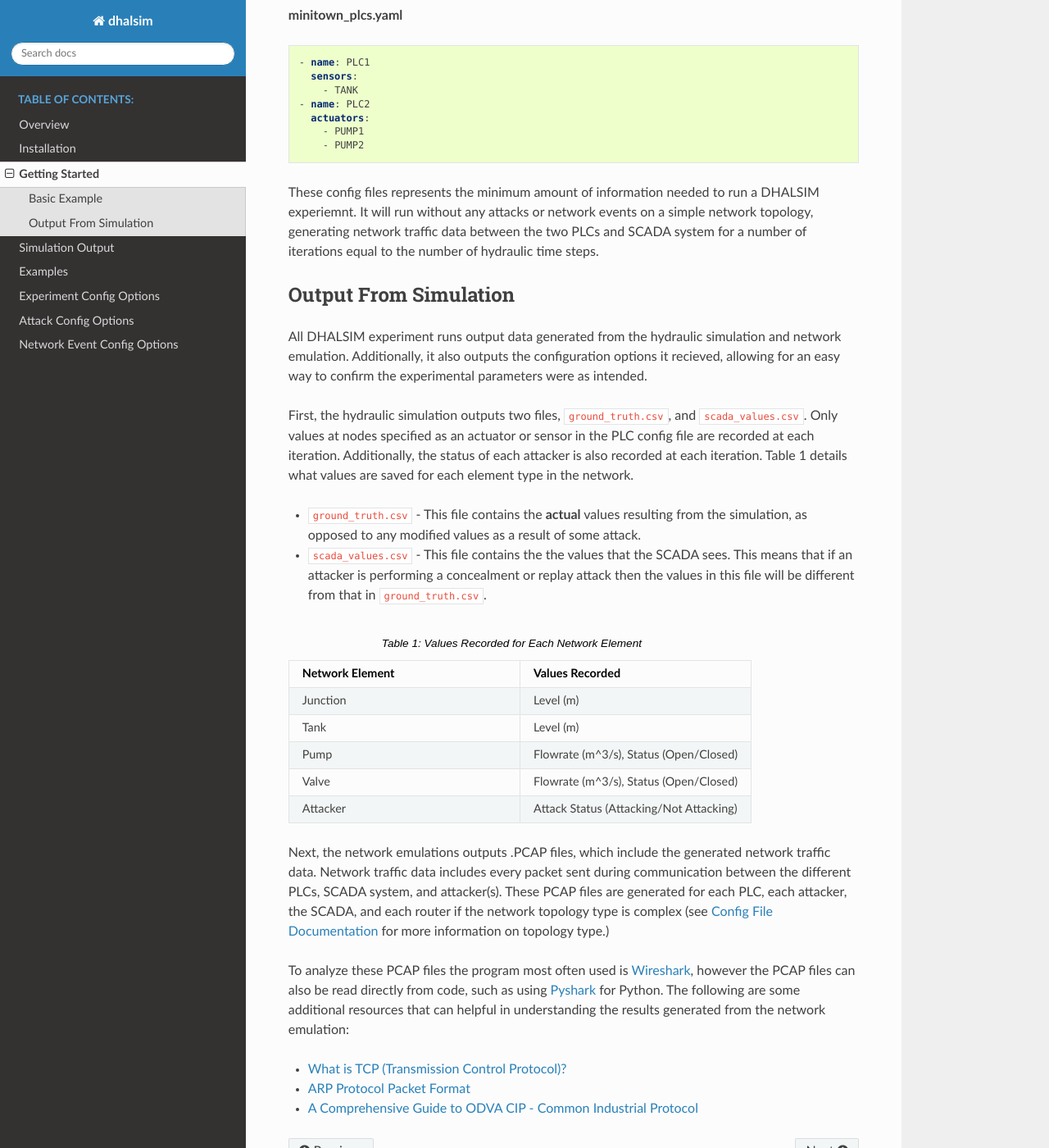
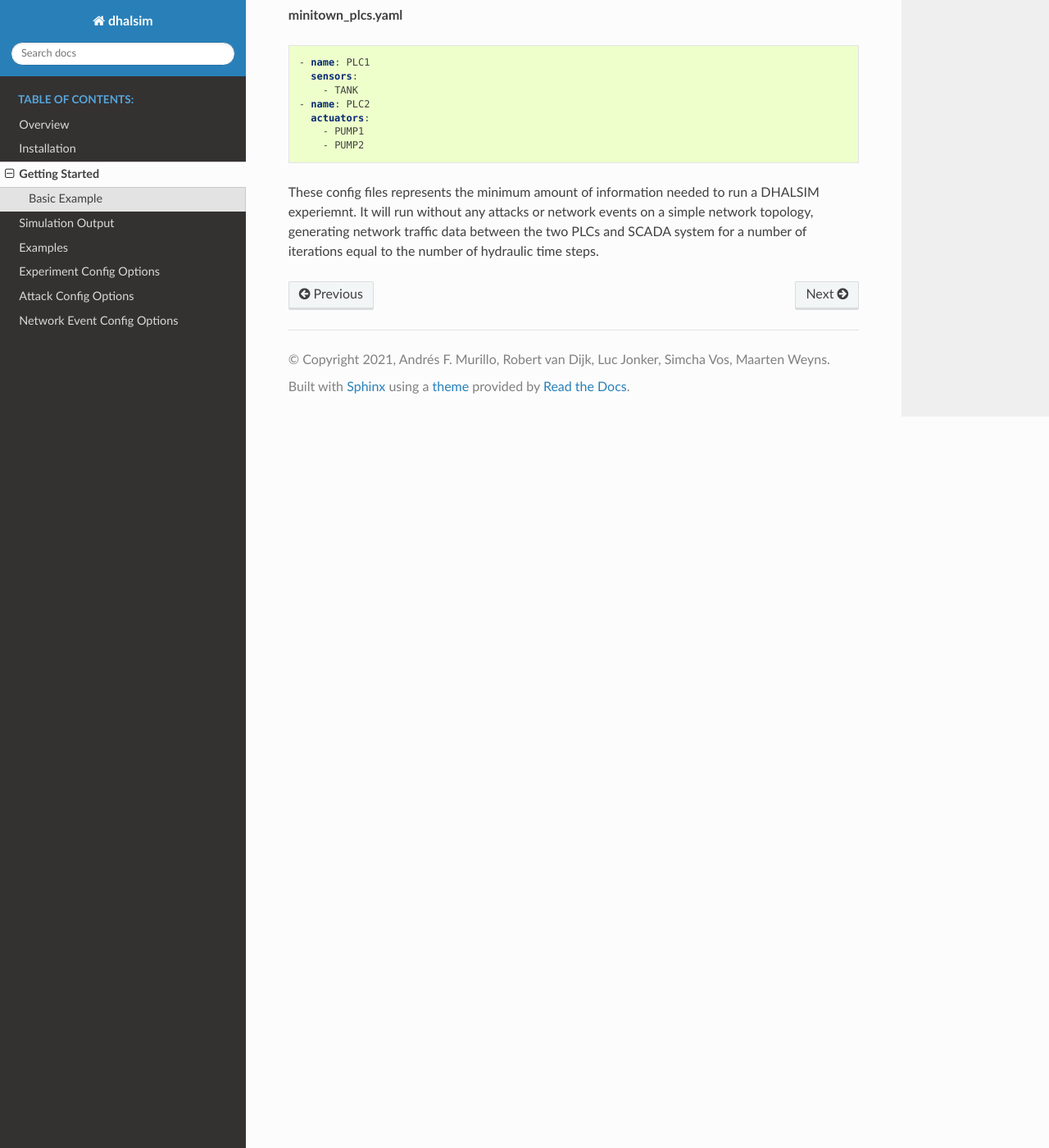
Before and after one commit to StavC/WaCSim, a Sphinx documentation site: the page built from doc/getting_started.rst, in a window 1280 px wide and 1400 px high, scrolled down 1037 px. Shown: the whole window at 82% size. Built offline with Sphinx 7.4.7 and the Read the Docs theme 3.1.0, drawn with Linux system fonts in a browser that asks for light colours; the version number is read from the project's files by our own code.

Commit message:
Update getting_started.rst

```diff
--- a/doc/getting_started.rst
+++ b/doc/getting_started.rst
@@ -45,40 +45,6 @@ Next, the :code:`minitown_plcs.yaml` file needs to be created. This file contain
 
 These config files represents the minimum amount of information needed to run a DHALSIM experiemnt. It will run without any attacks or network events on a simple network topology, generating network traffic data between the two PLCs and SCADA system for a number of iterations equal to the number of hydraulic time steps.
 
-######################
-Output From Simulation
-######################
-All DHALSIM experiment runs output data generated from the hydraulic simulation and network emulation. Additionally, it also outputs the configuration options it recieved, allowing for an easy way to confirm the experimental parameters were as intended.
-
-First, the hydraulic simulation outputs two files, :code:`ground_truth.csv`, and :code:`scada_values.csv`. Only values at nodes specified as an actuator or sensor in the PLC config file are recorded at each iteration. Additionally, the status of each attacker is also recorded at each iteration. Table 1 details what values are saved for each element type in the network.
-
-* :code:`ground_truth.csv` - This file contains the **actual** values resulting from the simulation, as opposed to any modified values as a result of some attack.
-* :code:`scada_values.csv` - This file contains the the values that the SCADA sees. This means that if an attacker is performing a concealment or replay attack then the values in this file will be different from that in :code:`ground_truth.csv`.
-.. list-table:: Table 1: Values Recorded for Each Network Element
-   :widths: 25 25
-   :header-rows: 1
-
-   * - Network Element
-     - Values Recorded
-   * - Junction
-     - Level (m)
-   * - Tank
-     - Level (m)
-   * - Pump
-     - Flowrate (m^3/s), Status (Open/Closed)
-   * - Valve
-     - Flowrate (m^3/s), Status (Open/Closed)
-   * - Attacker
-     - Attack Status (Attacking/Not Attacking)
-
-Next, the network emulations outputs .PCAP files, which include the generated network traffic data. Network traffic data includes every packet sent during communication between the different PLCs, SCADA system, and attacker(s). These PCAP files are generated for each PLC, each attacker, the SCADA, and each router if the network topology type is complex (see `Config File Documentation`_ for more information on topology type.)
-
-To analyze these PCAP files the program most often used is `Wireshark`_, however the PCAP files can also be read directly from code, such as using `Pyshark`_ for Python. The following are some additional resources that can helpful in understanding the results generated from the network emulation:
-
-* `What is TCP (Transmission Control Protocol)?`_
-* `ARP Protocol Packet Format`_
-* `A Comprehensive Guide to ODVA CIP - Common Industrial Protocol`_
-
 .. _`Config File Documentation`: https://github.com/tylertrimble/DHALSIM/blob/70aacea9d5c53556796e892785ba62a041bb4877/doc/config_docs
 .. _`EPANET Network .INP File`: https://epanet22.readthedocs.io/en/latest/back_matter.html#input-file-format
 .. _`Wireshark`: https://www.wireshark.org/
```
